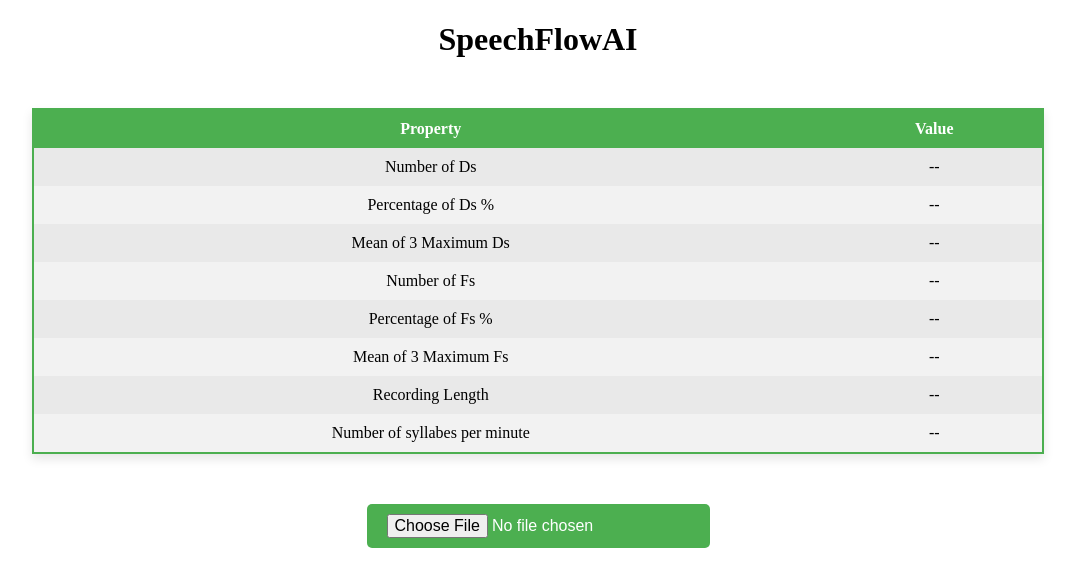
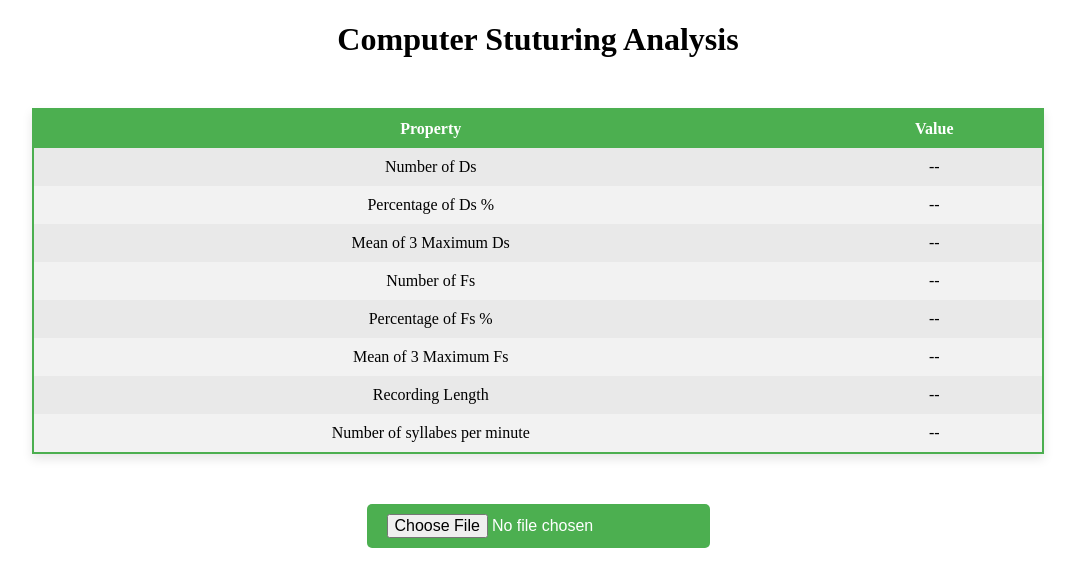
Before and after one commit to MuhammadSaeedSaad/SpeechFlowAI, a plain HTML site: page index.html in a window 1280 px wide. Shown: the top 585 px of the page, without its empty margins (102-1177 px from the left). Drawn offline with Linux system fonts and the light colour scheme.

Commit message:
update the title as Dr. Reda requested

```diff
--- a/index.html
+++ b/index.html
@@ -4,12 +4,12 @@
 <head>
     <meta charset="UTF-8">
     <meta name="viewport" content="width=device-width, initial-scale=1.0">
-    <title>Your Page Title</title>
+    <title>CSA</title>
     <link rel="stylesheet" href="css/style.css">
 </head>
 
 <body>
-    <h1 class="header">SpeechFlowAI</h1>
+    <h1 class="header">Computer Stuturing Analysis</h1>
 
     <table>
         <thead>
```
